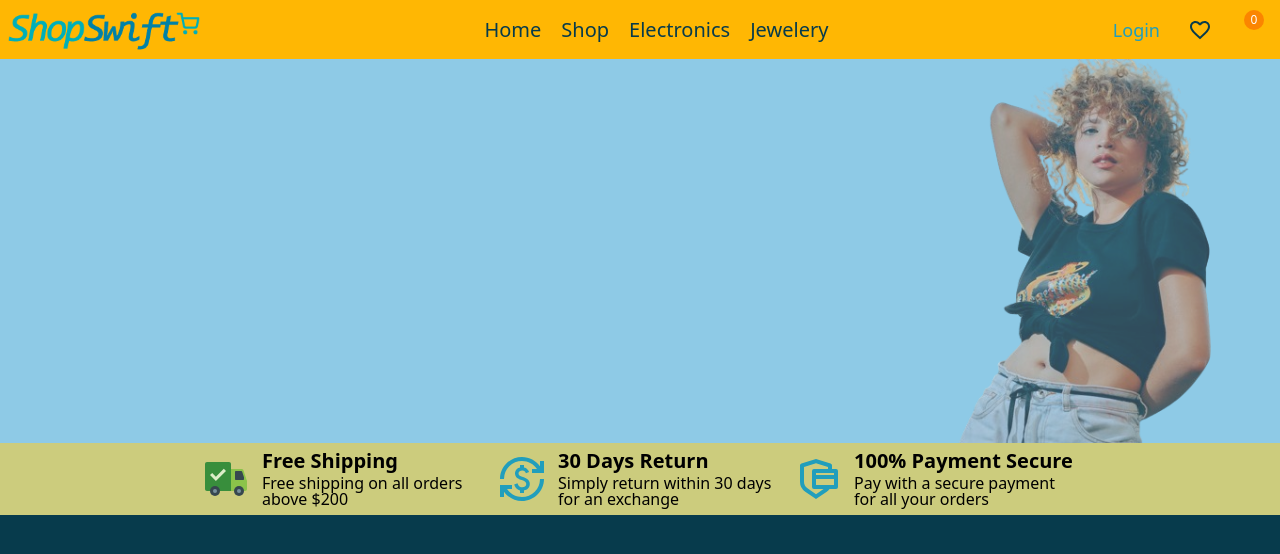
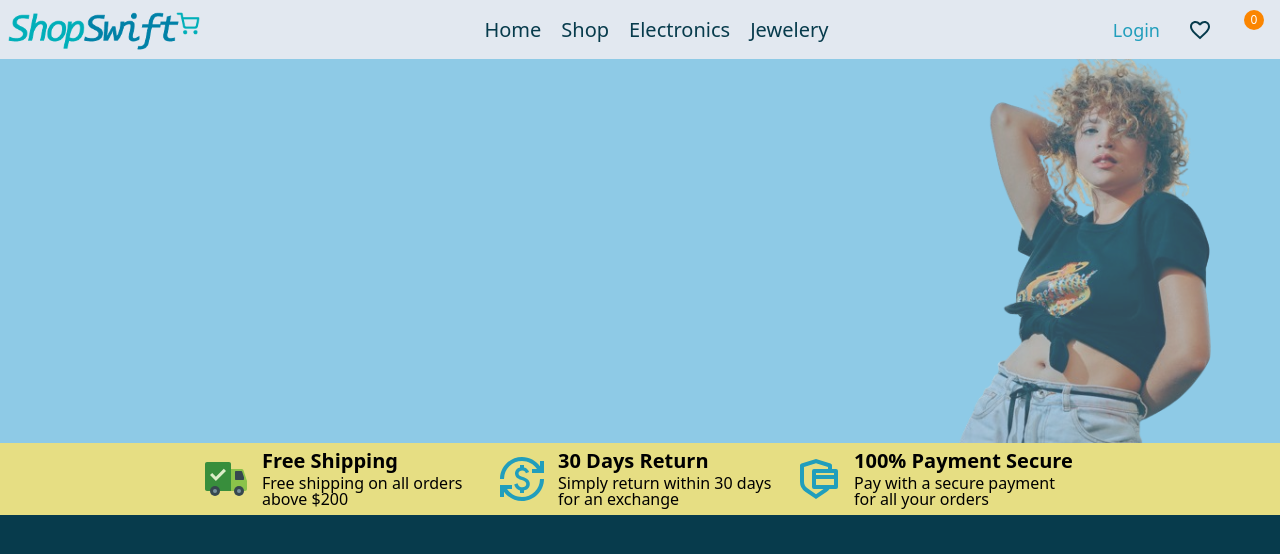
Before and after one commit to Tonykimanthi/ShopSwift, a React (Vite) app: page / in a window 1280 px wide. Shown: the top 554 px of the page. Built offline with nearby package versions, Linux system fonts and the light colour scheme; some icons are missing.

Commit message:
Edit: Header.tsx

```diff
--- a/src/layouts/Header.tsx
+++ b/src/layouts/Header.tsx
@@ -4,7 +4,7 @@ import MainNavbar from "../components/MainNavbar";
 
 const Header = () => {
   return (
-    <header className="p-2 flex items-center justify-between bg-secondary-yellow">
+    <header className="p-2 flex items-center justify-between bg-slate-200">
       <Logo />
       <MainNavbar />
       <AccountInfo />
--- a/src/layouts/ShippingDetails.tsx
+++ b/src/layouts/ShippingDetails.tsx
@@ -31,7 +31,7 @@ const ShippingDetails = () => {
 
 
   return (
-    <section className="bg-yellow-200/80 py-2 flex justify-center items-center gap-3 max-sm:flex-col">
+    <section className="bg-yellow-200/90 py-2 flex justify-center items-center gap-3 max-sm:flex-col">
       {shippingData.map((item) => (
         <article className="flex items-center gap-x-3">
         <item.icon className="w-12 h-12 fill-primary-blue"/>
```
